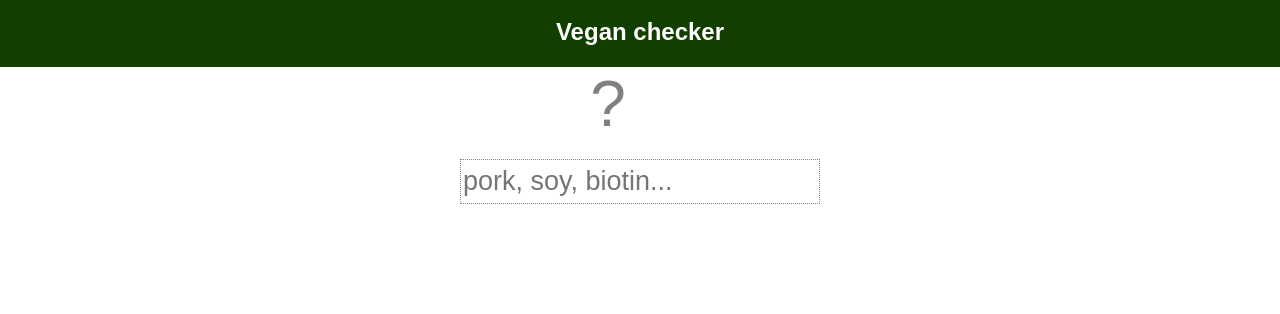
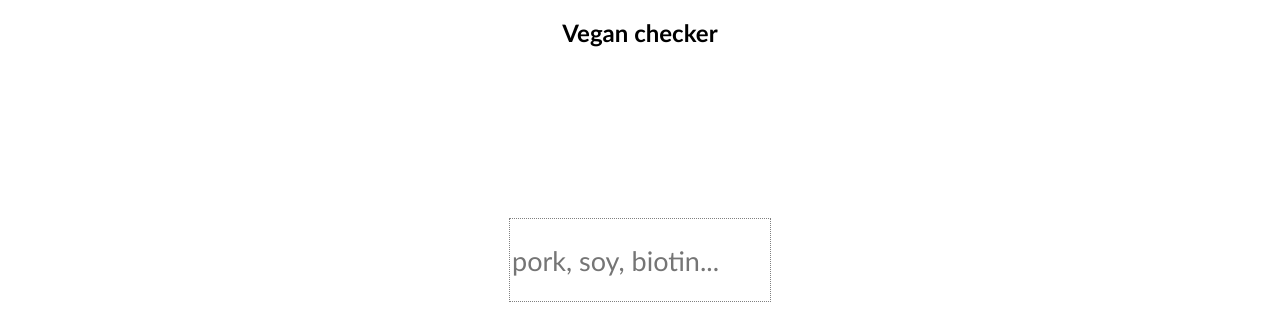
Before and after one commit to mathieu-anderson/vegan-checker, a React (Create React App) app: page / in a window 1280 px wide. Shown: the top 314 px of the page. Built offline with nearby package versions, Linux system fonts and the light colour scheme.

Commit message:
Update is-not-vegan package and app logic, styles

```diff
--- a/package.json
+++ b/package.json
@@ -4,7 +4,7 @@
   "private": true,
   "dependencies": {
     "fuzzy": "^0.1.3",
-    "is-not-vegan": "^1.1.3",
+    "is-not-vegan": "^1.2.3",
     "npm": "^6.1.0",
     "react": "^16.4.1",
     "react-autocomplete": "^1.8.1",
--- a/src/App.css
+++ b/src/App.css
@@ -3,10 +3,8 @@
 }
 
 .App-header {
-  background-color: rgb(18, 63, 0);
-  height: 4em;
+  height: 15vh;
   padding: 0.1em;
-  color: white;
 }
 
 .App-title {
@@ -17,18 +15,20 @@
   display: flex;
   flex-flow: column wrap;
   justify-content: center;
-  max-width: 100%;
+  max-width: 100vw;
   font-size: large;
   padding: 1em;
 }
 
 .App-input {
+  font-family: "Gill Sans", sans-serif;
   border: 1px dotted grey;
-  min-height: 1.5em;
+  height: 10vh;
+  width: 20vw;
   font-size: 1.5em;
 }
 
 .App-result {
-  min-height: 1em;
+  height: 10vh;
   font-size: 4em;
 }
--- a/src/App.js
+++ b/src/App.js
@@ -11,7 +11,8 @@ const initialState = {
   ingredient: '',
   ingredientChecked: {
     nonvegan: [],
-    flagged: []
+    flagged: [],
+    other: []
   },
   autoCompleteList: []
 };
@@ -41,7 +42,6 @@ class App extends Component {
     const ingredientChecked = checkIngredients([ingredient]);
     const autoCompleteList = getAutoCompleteList(ingredient);
     return this.setState({
-      ...initialState,
       ingredient,
       ingredientChecked,
       autoCompleteList
@@ -49,7 +49,7 @@ class App extends Component {
   }
 
   render () {
-    const { ingredient, ingredientChecked } = this.state;
+    const { ingredientChecked } = this.state;
 
     return (
       <div className='App'>
@@ -59,14 +59,21 @@ class App extends Component {
         <span className='App-result'>
           {
             <React.Fragment>
-              {ingredient.length ? null : <span style={{ padding: '0.5em', color: 'grey' }}>?</span>}
-              {ingredientChecked.nonvegan.map(i => <span style={{padding: '0.5em', color: 'red'}}>{i}</span>)}
-              {ingredientChecked.flagged.map(i => <span style={{padding: '0.5em', color: 'orange'}}>{i}</span>)}
               {
-                !ingredientChecked.nonvegan.includes(ingredient) && !ingredientChecked.flagged.includes(ingredient)
-                ? <span style={{ padding: '0.5em', color: 'grey' }}>{ingredient}</span>
-                : null
-            }
+                ingredientChecked.other.length
+                  ? ingredientChecked.other.map(i => <span style={{ padding: '0.5em', color: 'grey' }}>{i}</span>)
+                  : <span style={{ padding: '0.5em', color: 'grey' }} />
+              }
+              {
+                ingredientChecked.nonvegan.length
+                  ? ingredientChecked.nonvegan.map(i => <span style={{padding: '0.5em', color: 'red'}}>{i}</span>)
+                  : null
+              }
+              {
+                ingredientChecked.flagged.length
+                  ? ingredientChecked.flagged.map(i => <span style={{padding: '0.5em', color: 'orange'}}>{i}</span>)
+                  : null
+              }
             </React.Fragment>
           }
         </span>
--- a/src/index.css
+++ b/src/index.css
@@ -1,5 +1,5 @@
 body {
   margin: 0;
   padding: 0;
-  font-family: sans-serif;
+  font-family: "Gill Sans", sans-serif;
 }
```
Also changed, not shown: 1 other file (tests, documents, lock files or other folders).
